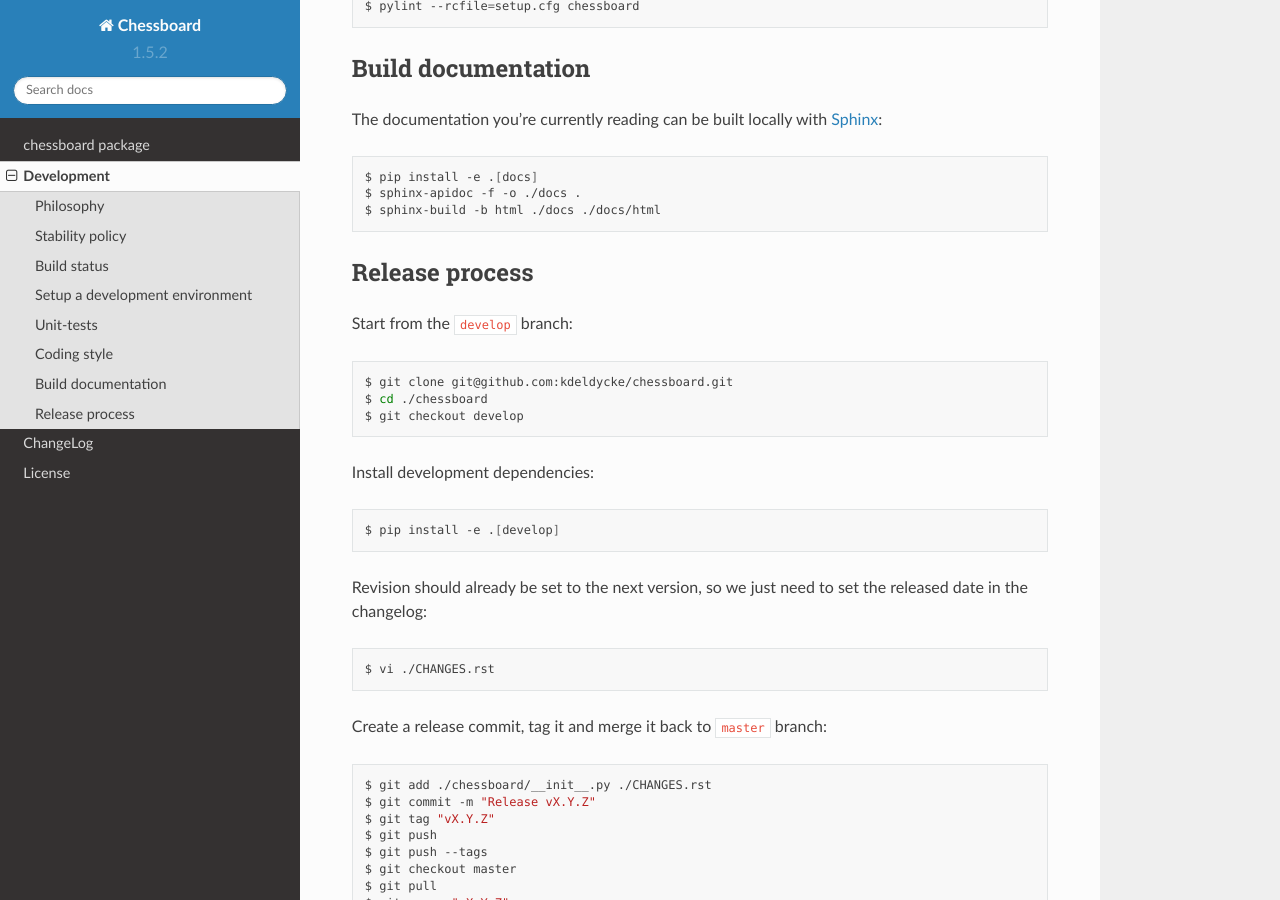
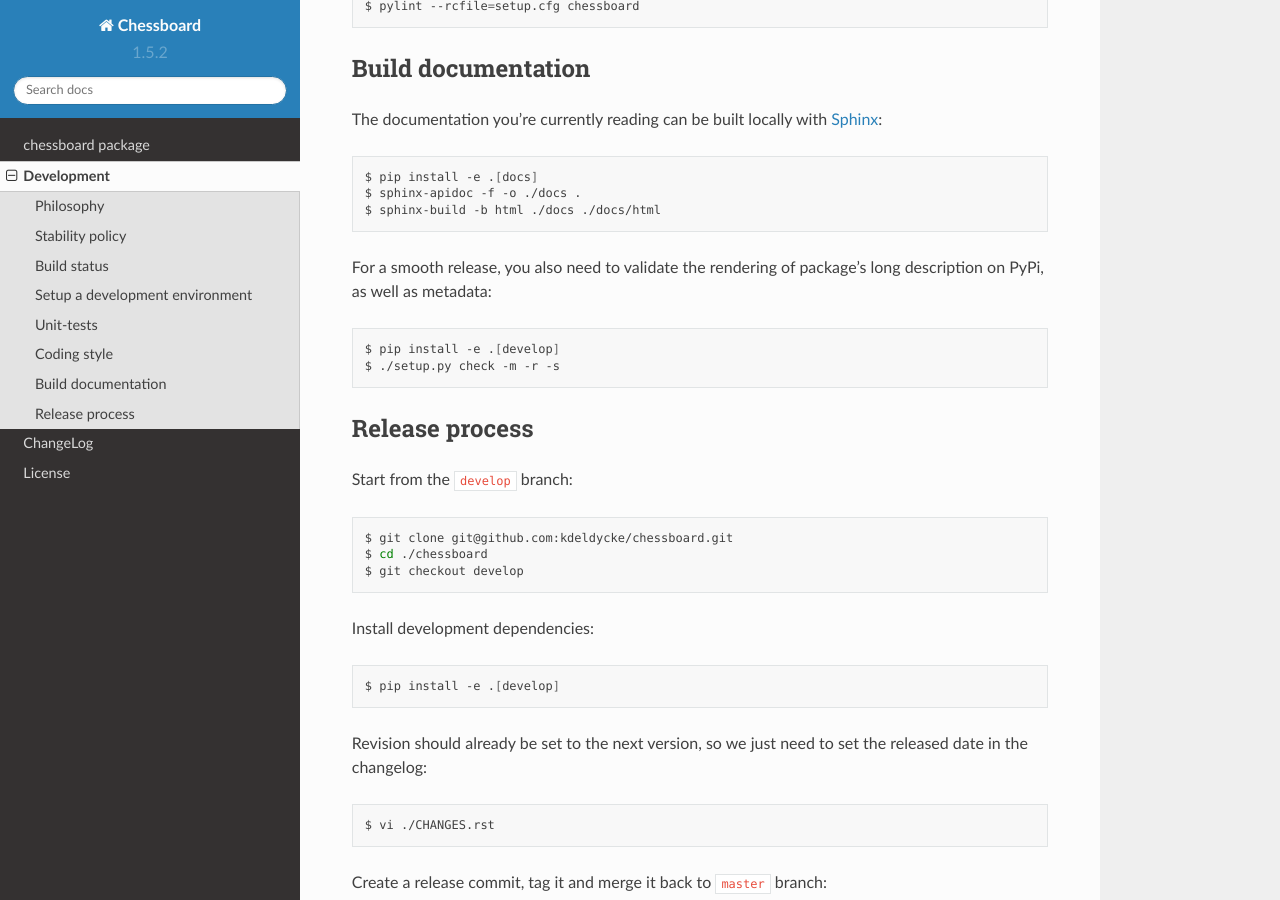
Before and after one commit to kdeldycke/chessboard, a Sphinx documentation site: the page built from docs/development.rst, in a window 1280 px wide and 900 px high, scrolled down 1801 px. Built offline with Sphinx 7.4.7 and the Read the Docs theme 2.0.0, drawn with Linux system fonts in a browser that asks for light colours; pages that are not in the unit, such as notebooks, are missing from menus.

Commit message:
Always check for package metadata in Travis CI jobs.

```diff
--- a/CHANGES.rst
+++ b/CHANGES.rst
@@ -7,7 +7,7 @@
 
 .. note:: This version is not yet released and is under active development.
 
-* No changes yet.
+* Always check for package metadata in Travis CI jobs.
 
 
 `1.5.1 (2016-11-17) <http://github.com/kdeldycke/chessboard/compare/v1.5.0...v1.5.1>`_
--- a/docs/development.rst
+++ b/docs/development.rst
@@ -151,6 +151,14 @@
     $ sphinx-apidoc -f -o ./docs .
     $ sphinx-build -b html ./docs ./docs/html
 
+For a smooth release, you also need to validate the rendering of package's long
+description on PyPi, as well as metadata:
+
+.. code-block:: bash
+
+    $ pip install -e .[develop]
+    $ ./setup.py check -m -r -s
+
 
 Release process
 ---------------
--- a/setup.py
+++ b/setup.py
@@ -59,6 +59,7 @@
     'develop': [
         'bumpversion',
         'isort',
+        'readme_renderer',
         'setuptools >= 24.2.1',
         'wheel'],
 }
```
Also changed, not shown: .travis.yml.
